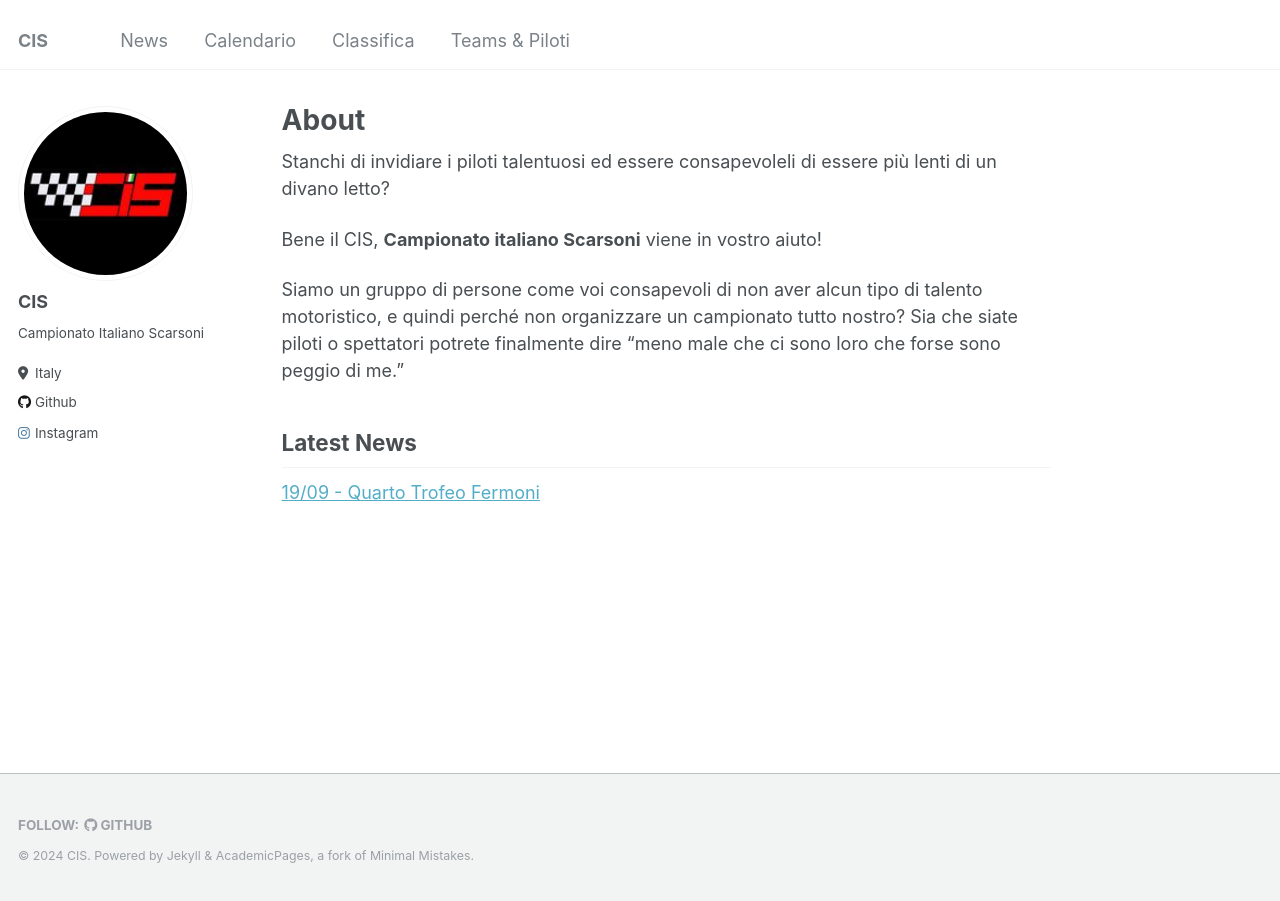
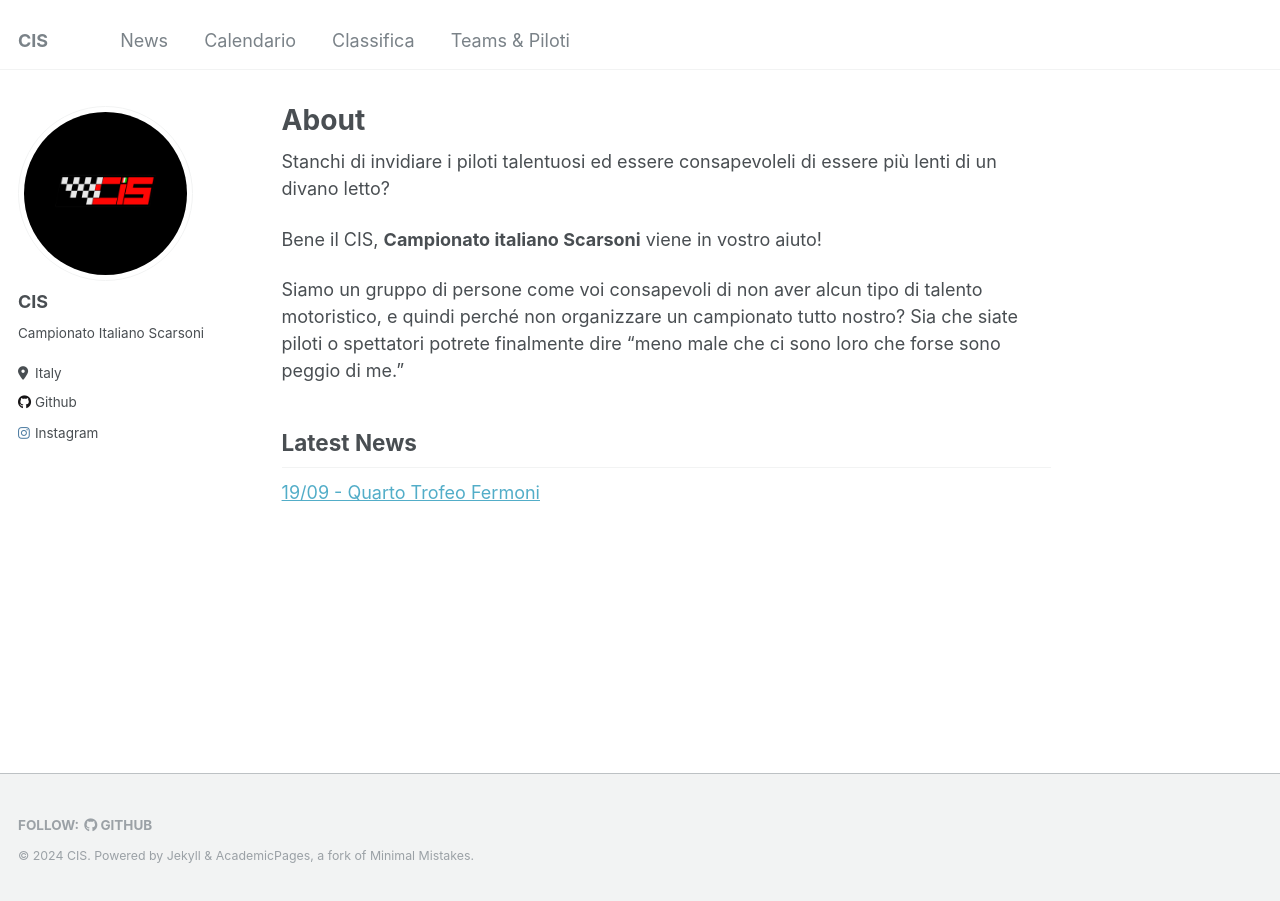
Before and after one commit to campionatoscarsoni/campionatoscarsoni.github.io, a Jekyll site: the page built from _pages/about.md, in a window 1280 px wide. Built offline with Jekyll 4.4.1, drawn with Linux system fonts in a browser that asks for light colours.

Commit message:
update logo and ico

```diff
--- a/_config.yml
+++ b/_config.yml
@@ -21,7 +21,7 @@
 #               Additional customization can be done by editing /_includes/author-profile.html
 author:
   # Biographic information
-  avatar           : "CIS_logo.jpg"
+  avatar           : "cis_logo.jpeg"
   name             : "CIS"
   pronouns         : # example: "she/her"
   bio              : "Campionato Italiano Scarsoni"
--- a/_includes/head/custom.html
+++ b/_includes/head/custom.html
@@ -17,7 +17,7 @@
 <link rel="icon" type="image/png" href="{{ base_path }}/images/favicon-16x16.png?v=M44lzPylqQ" sizes="16x16">
 <link rel="manifest" href="{{ base_path }}/images/manifest.json?v=M44lzPylqQ">
 <link rel="mask-icon" href="{{ base_path }}/images/safari-pinned-tab.svg?v=M44lzPylqQ" color="#000000">
-<link rel="shortcut icon" href="/images/favicon.ico?v=M44lzPylqQ">
+<link rel="shortcut icon" href="/images/cis_logo.ico">
 <meta name="msapplication-TileColor" content="#000000">
 <meta name="msapplication-TileImage" content="{{ base_path }}/images/mstile-144x144.png?v=M44lzPylqQ">
 <meta name="msapplication-config" content="{{ base_path }}/images/browserconfig.xml?v=M44lzPylqQ">
```
Also changed, not shown: images/cis_logo.ico (added), images/cis_logo.jpeg (added).
